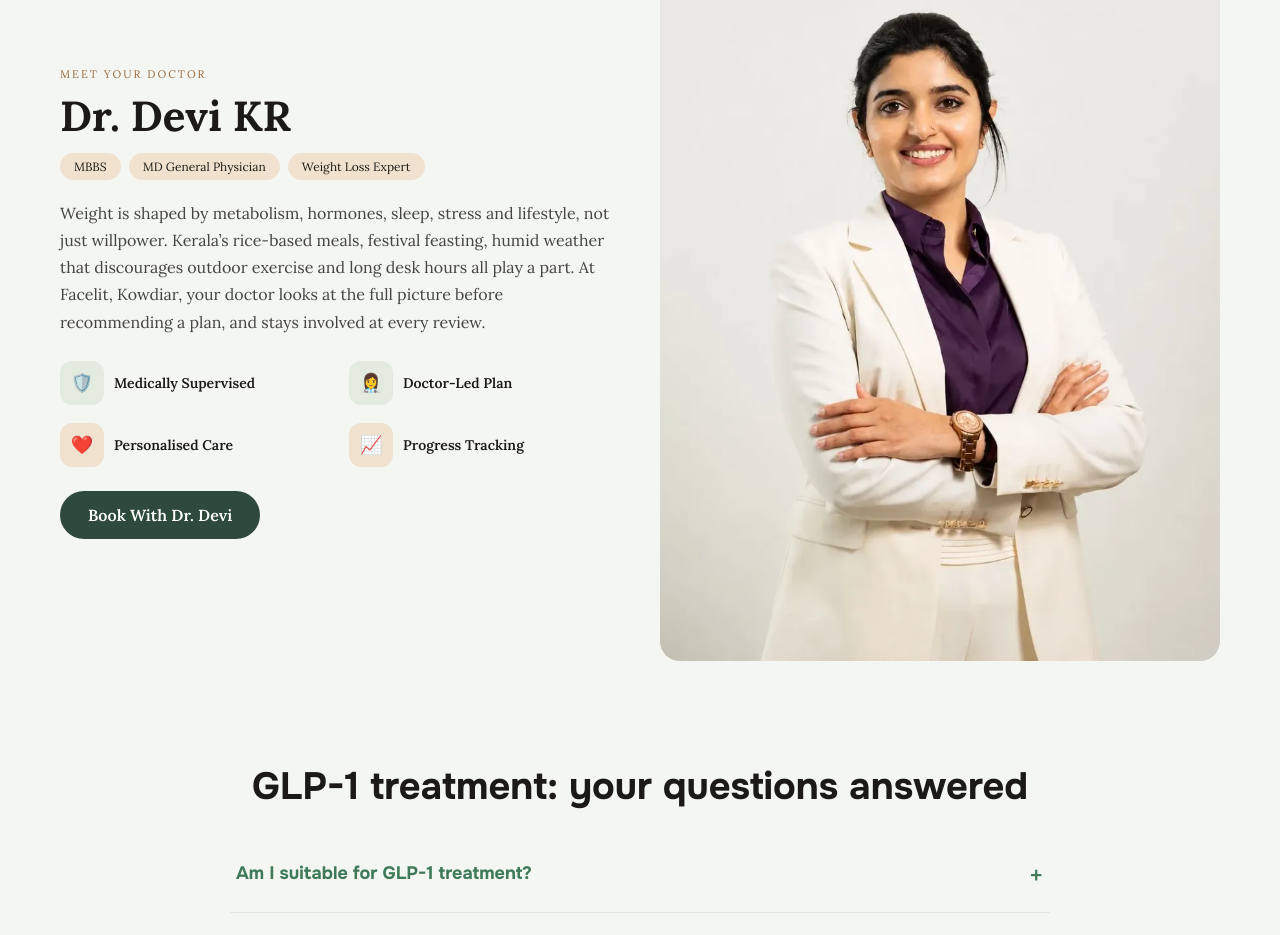
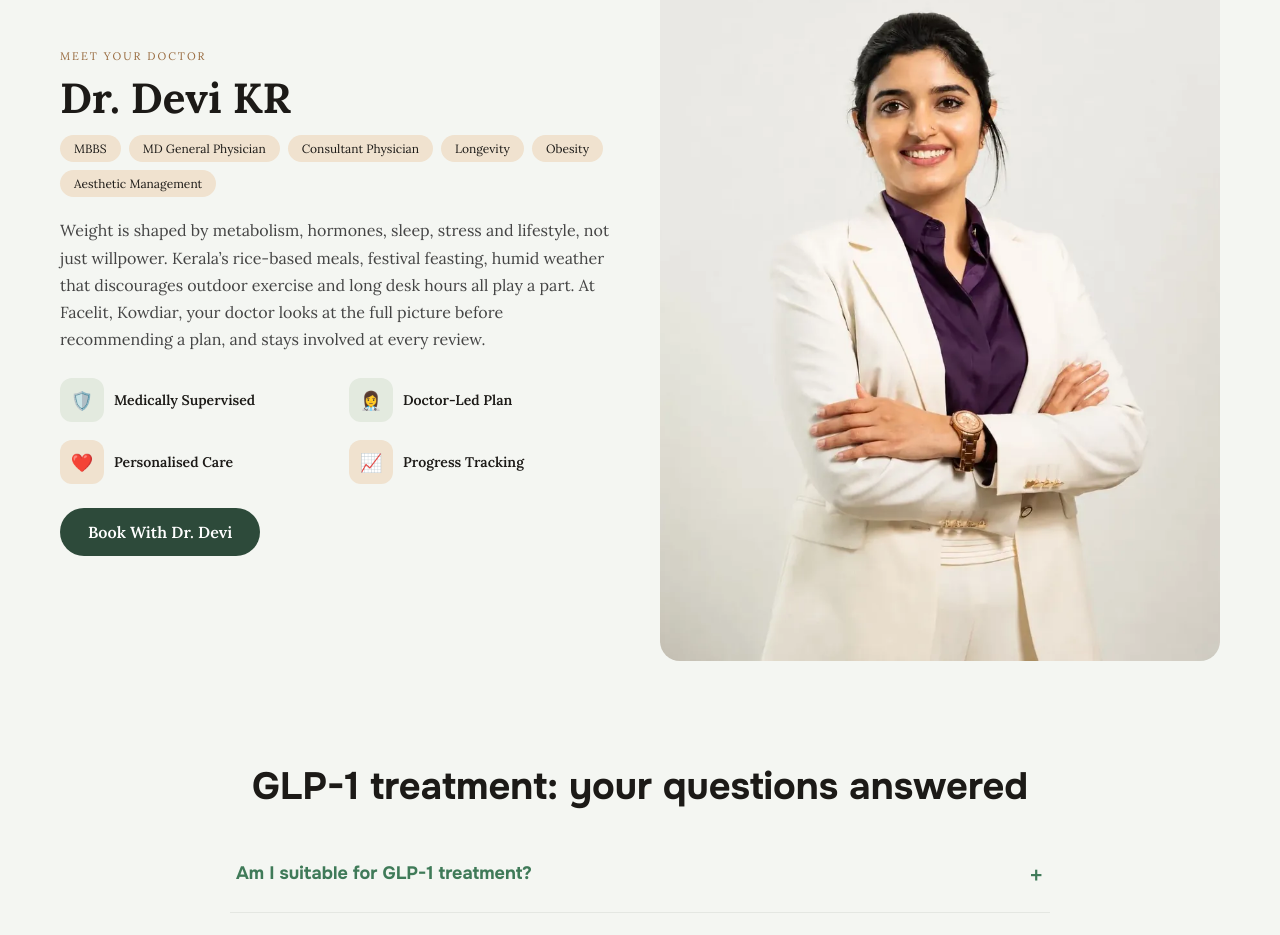
Before and after one commit to abc360clinic-ux/Facelittreatments, a plain HTML site: page glp1-trivandrum/index.html in a window 1280 px wide. Shown: the part 5200-6135 px from the top of the page. Drawn offline with Linux system fonts and the light colour scheme.

Commit message:
GLP-1 doctor section: Consultant Physician, longevity, obesity and aesthetic management tags
Co-Authored-By: Claude Sonnet 5.5 <noreply@anthropic.com>

```diff
--- a/glp1-trivandrum/index.html
+++ b/glp1-trivandrum/index.html
@@ -247,7 +247,7 @@ body{font-size:16px;-webkit-text-size-adjust:100%}
 <div class="f4"><em>4</em><i>⚖️</i><h3>Track Progress</h3><p>Follow-up reviews and body composition scans show how you are really doing.</p></div></div><a class="pill" href="#book" data-lead="form">Book My Consultation</a></div></section>
 
 <section class="wrap doctor-section" id="doctor"><div class="doc-grid"><div><p class="eyebrow">Meet your doctor</p><h2 class="doctor-name">Dr. Devi KR</h2>
-<div class="cred-row"><span class="cred-tag">MBBS</span><span class="cred-tag">MD General Physician</span><span class="cred-tag">Weight Loss Expert</span></div>
+<div class="cred-row"><span class="cred-tag">MBBS</span><span class="cred-tag">MD General Physician</span><span class="cred-tag">Consultant Physician</span><span class="cred-tag">Longevity</span><span class="cred-tag">Obesity</span><span class="cred-tag">Aesthetic Management</span></div>
 <p class="cnf-section-text">Weight is shaped by metabolism, hormones, sleep, stress and lifestyle, not just willpower. Kerala’s rice-based meals, festival feasting, humid weather that discourages outdoor exercise and long desk hours all play a part. At Facelit, Kowdiar, your doctor looks at the full picture before recommending a plan, and stays involved at every review.</p>
 <div class="cnf-features-wrapper"><div class="cnf-feature"><div class="cnf-feature-icon cnf-green">🛡️</div><div class="cnf-feature-text">Medically Supervised</div></div><div class="cnf-feature"><div class="cnf-feature-icon cnf-purple">👩‍⚕️</div><div class="cnf-feature-text">Doctor-Led Plan</div></div><div class="cnf-feature"><div class="cnf-feature-icon cnf-orange">❤️</div><div class="cnf-feature-text">Personalised Care</div></div><div class="cnf-feature"><div class="cnf-feature-icon cnf-yellow">📈</div><div class="cnf-feature-text">Progress Tracking</div></div></div>
 <p style="margin-top:24px"><a class="pill" href="#book" data-lead="form">Book With Dr. Devi</a></p></div>
```
